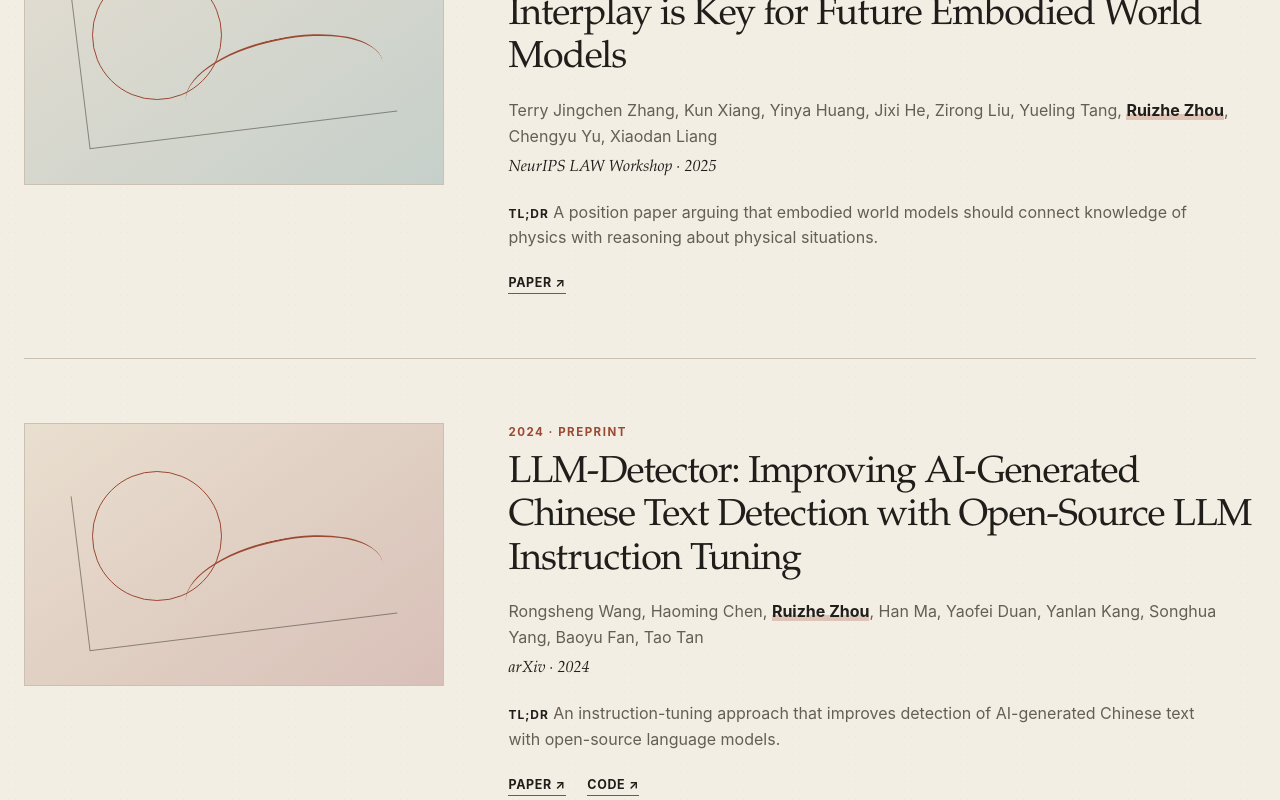
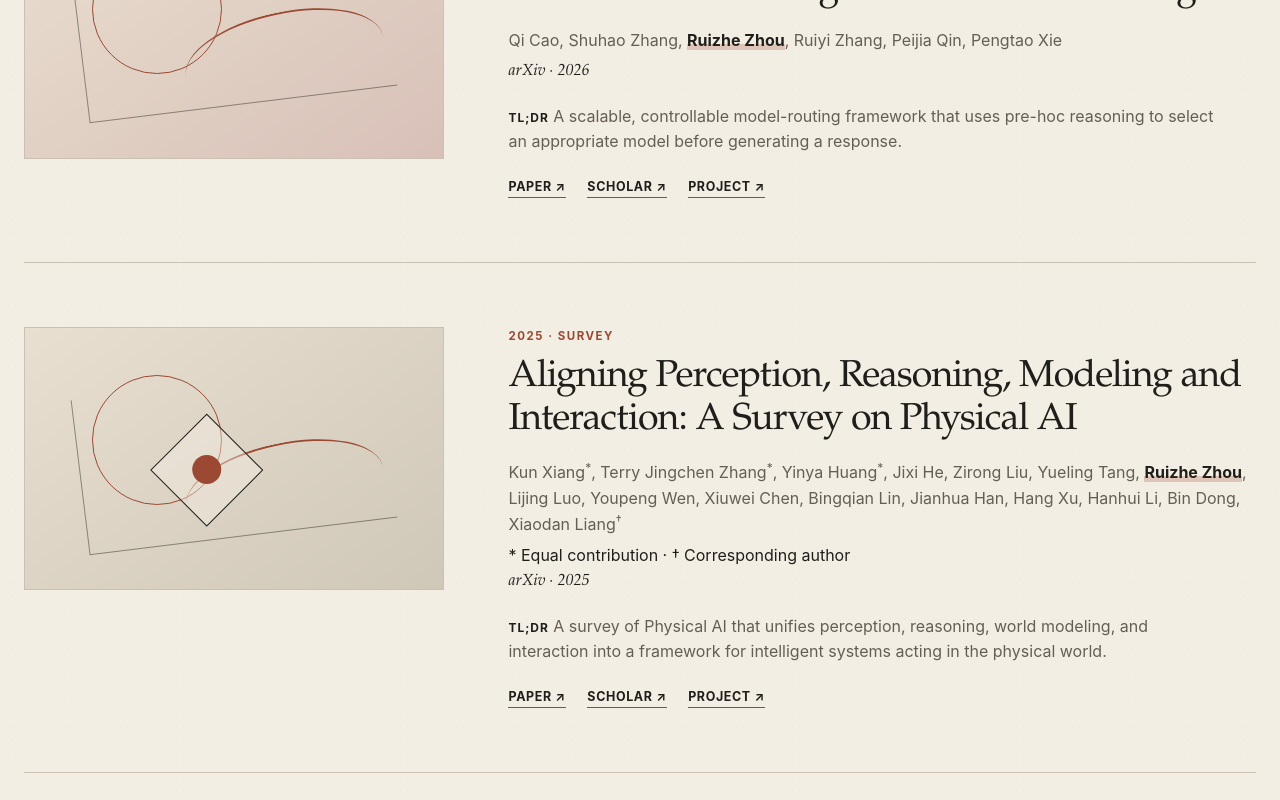
Before and after one commit to RitzChow/RitzChow.github.io, a Next.js app: page /publications in a window 1280 px wide. Shown: the part 1120-1920 px from the top of the page. Built offline with nearby package versions, Linux system fonts and the light colour scheme.

Commit message:
feat: update publication archive metadata

```diff
--- a/src/components/publication-actions.tsx
+++ b/src/components/publication-actions.tsx
@@ -10,6 +10,7 @@ interface PublicationActionsProps {
 
 const configuredLinks: Array<[keyof PublicationLinks, string]> = [
   ["paper", "Paper"],
+  ["scholar", "Scholar"],
   ["code", "Code"],
   ["project", "Project"],
 ];
--- a/src/components/publication-list.tsx
+++ b/src/components/publication-list.tsx
@@ -1,4 +1,4 @@
-import type { Publication } from "@/data/types";
+import type { Publication, PublicationAuthor } from "@/data/types";
 import { PaperFigure } from "./paper-figure";
 import { PublicationActions } from "./publication-actions";
 
@@ -13,18 +13,40 @@ export function sortPublicationsNewestFirst(items: Publication[]) {
     .map(({ publication }) => publication);
 }
 
-function Authors({ authors }: { authors: string[] }) {
+function AuthorMark({ author }: { author: PublicationAuthor }) {
   return (
+    <>
+      {author.equalContribution ? (
+        <sup className="publication-author-mark" aria-label="Equal contribution" title="Equal contribution">*</sup>
+      ) : null}
+      {author.correspondingAuthor ? (
+        <sup className="publication-author-mark" aria-label="Corresponding author" title="Corresponding author">†</sup>
+      ) : null}
+    </>
+  );
+}
+
+function Authors({ authors }: { authors: PublicationAuthor[] }) {
+  const hasMarks = authors.some(({ equalContribution, correspondingAuthor }) =>
+    equalContribution || correspondingAuthor);
+
+  return (
+    <>
       <p className="publication-authors">
         {authors.map((author, index) => (
-        <span key={`${author}-${index}`}>
-          {author === "Ruizhe Zhou" ? (
-            <strong className="publication-author--self">{author}</strong>
-          ) : author}
+          <span key={`${author.name}-${index}`}>
+            {author.name === "Ruizhe Zhou" ? (
+              <strong className="publication-author--self">{author.name}</strong>
+            ) : author.name}
+            <AuthorMark author={author} />
             {index < authors.length - 1 ? ", " : ""}
           </span>
         ))}
       </p>
+      {hasMarks ? (
+        <p className="publication-author-legend">* Equal contribution · † Corresponding author</p>
+      ) : null}
+    </>
   );
 }
 
--- a/src/data/publications.ts
+++ b/src/data/publications.ts
@@ -1,89 +1,98 @@
 import type { Publication } from "./types";
+
+const scholarCitation = (citationId: string) =>
+  `https://scholar.google.com/citations?view_op=view_citation&hl=zh-CN&user=YzbWQgYAAAAJ&citation_for_view=YzbWQgYAAAAJ:${citationId}`;
 
 export const publications: Publication[] = [
   {
     id: "xiang-2025-physical-ai-survey",
-    title:
-      "Aligning Perception, Reasoning, Modeling and Interaction: A Survey on Physical AI",
+    title: "Aligning Perception, Reasoning, Modeling and Interaction: A Survey on Physical AI",
     authors: [
-      "Kun Xiang",
-      "Terry Jingchen Zhang",
-      "Yinya Huang",
-      "Jixi He",
-      "Zirong Liu",
-      "Yueling Tang",
-      "Ruizhe Zhou",
-      "Lijing Luo",
-      "Youpeng Wen",
-      "Xiuwei Chen",
-      "Bingqian Lin",
-      "Jianhua Han",
-      "Hang Xu",
-      "Hanhui Li",
-      "Bin Dong",
-      "Xiaodan Liang",
+      { name: "Kun Xiang", equalContribution: true },
+      { name: "Terry Jingchen Zhang", equalContribution: true },
+      { name: "Yinya Huang", equalContribution: true },
+      { name: "Jixi He" }, { name: "Zirong Liu" }, { name: "Yueling Tang" },
+      { name: "Ruizhe Zhou" }, { name: "Lijing Luo" }, { name: "Youpeng Wen" },
+      { name: "Xiuwei Chen" }, { name: "Bingqian Lin" }, { name: "Jianhua Han" },
+      { name: "Hang Xu" }, { name: "Hanhui Li" }, { name: "Bin Dong" },
+      { name: "Xiaodan Liang", correspondingAuthor: true },
     ],
     year: 2025,
     publicationType: "Survey",
     venue: "arXiv",
     category: "physical-ai",
     arxivId: "2510.04978",
-    tldr:
-      "A survey that organizes Physical AI around the alignment of perception, reasoning, modeling, and interaction.",
+    pdfMedia: "/image/physical-ai-survey.pdf",
+    filterGroups: ["physical"],
+    tldr: "A survey of Physical AI that unifies perception, reasoning, world modeling, and interaction into a framework for intelligent systems acting in the physical world.",
     links: {
       paper: "https://arxiv.org/abs/2510.04978",
+      scholar: scholarCitation("9yKSN-GCB0IC"),
       project: "https://github.com/AI4Phys/Awesome-AI-for-Physics",
     },
   },
   {
+    id: "wang-2026-prompts-pixels",
+    title: "When Prompts Become Pixels: Prompt-Region Grounding for Multimodal Reasoning",
+    authors: [
+      { name: "Yongxin Wang" }, { name: "Ruizhe Zhou" }, { name: "Yueling Tang" },
+      { name: "Yingying Zhu" }, { name: "Xuemin Zhao" }, { name: "Xiaojun Chang" },
+      { name: "Xiaodan Liang" },
+    ],
+    year: 2026,
+    publicationType: "Preprint",
+    venue: "arXiv",
+    category: "visual-reasoning",
+    arxivId: "2608.04726",
+    pdfMedia: "/image/when-prompts-become-pixels.pdf",
+    filterGroups: ["visual"],
+    tldr: "A prompt-region grounding method that connects textual prompts to image regions, enabling multimodal models to reason with spatially grounded visual evidence.",
+    links: {
+      paper: "https://arxiv.org/abs/2608.04726",
+      scholar: scholarCitation("2osOgNQ5qMEC"),
+    },
+  },
+  {
+    id: "cao-2026-models-under-scope",
+    title: "Models Under SCOPE: Scalable and Controllable Routing via Pre-hoc Reasoning",
+    authors: [
+      { name: "Qi Cao" }, { name: "Shuhao Zhang" }, { name: "Ruizhe Zhou" },
+      { name: "Ruiyi Zhang" }, { name: "Peijia Qin" }, { name: "Pengtao Xie" },
+    ],
+    year: 2026,
+    publicationType: "Preprint",
+    venue: "arXiv",
+    category: "model-routing",
+    arxivId: "2601.22323",
+    pdfMedia: "/image/models-under-scope.pdf",
+    filterGroups: [],
+    tldr: "A scalable, controllable model-routing framework that uses pre-hoc reasoning to select an appropriate model before generating a response.",
+    links: {
+      paper: "https://arxiv.org/abs/2601.22323",
+      scholar: scholarCitation("u-x6o8ySG0sC"),
+      project: "https://sullivan07043.github.io/SCOPE/",
+    },
+  },
+  {
     id: "zhang-2025-physics-physical-reasoning",
-    title:
-      "Position: The Physics-Physical Reasoning Interplay is Key for Future Embodied World Models",
+    title: "Position: The Physics-Physical Reasoning Interplay is Key for Future Embodied World Models",
     authors: [
-      "Terry Jingchen Zhang",
-      "Kun Xiang",
-      "Yinya Huang",
-      "Jixi He",
-      "Zirong Liu",
-      "Yueling Tang",
-      "Ruizhe Zhou",
-      "Chengyu Yu",
-      "Xiaodan Liang",
+      { name: "Terry Jingchen Zhang", equalContribution: true },
+      { name: "Kun Xiang", equalContribution: true },
+      { name: "Yinya Huang", equalContribution: true },
+      { name: "Jixi He" }, { name: "Zirong Liu" }, { name: "Yueling Tang" },
+      { name: "Ruizhe Zhou" }, { name: "Chengyu Yu" },
+      { name: "Xiaodan Liang", correspondingAuthor: true },
     ],
     year: 2025,
     publicationType: "Position paper",
     venue: "NeurIPS LAW Workshop",
     category: "world-models",
-    tldr:
-      "A position paper arguing that embodied world models should connect knowledge of physics with reasoning about physical situations.",
+    filterGroups: ["physical"],
+    tldr: "A position paper arguing that embodied world models need both knowledge of physics and physical reasoning to predict and interact with the world reliably.",
     links: {
       paper: "https://openreview.net/forum?id=XF7kHMLdWX",
-    },
-  },
-  {
-    id: "wang-2024-llm-detector",
-    title:
-      "LLM-Detector: Improving AI-Generated Chinese Text Detection with Open-Source LLM Instruction Tuning",
-    authors: [
-      "Rongsheng Wang",
-      "Haoming Chen",
-      "Ruizhe Zhou",
-      "Han Ma",
-      "Yaofei Duan",
-      "Yanlan Kang",
-      "Songhua Yang",
-      "Baoyu Fan",
-      "Tao Tan",
-    ],
-    year: 2024,
-    publicationType: "Preprint",
-    venue: "arXiv",
-    category: "text-detection",
-    tldr:
-      "An instruction-tuning approach that improves detection of AI-generated Chinese text with open-source language models.",
-    links: {
-      paper: "https://arxiv.org/abs/2402.01158",
-      code: "https://github.com/QiYuan-tech/LLM-Detector",
+      scholar: scholarCitation("d1gkVwhDpl0C"),
     },
   },
 ];
```
Also changed, not shown: src/data/types.ts (+12 -1 lines), 1 other file (tests, documents, lock files or other folders). Lines whose indentation alone changed are shown as unchanged.
